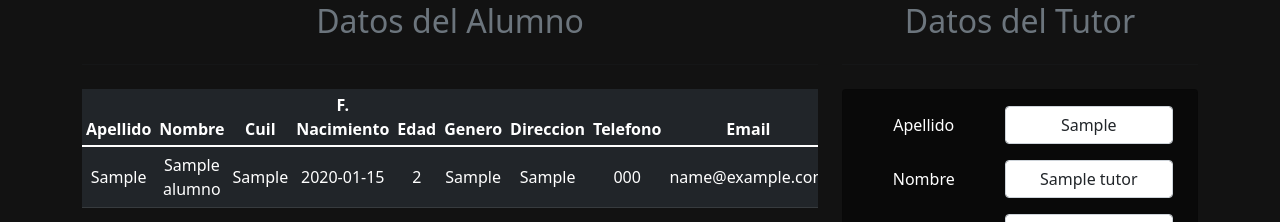
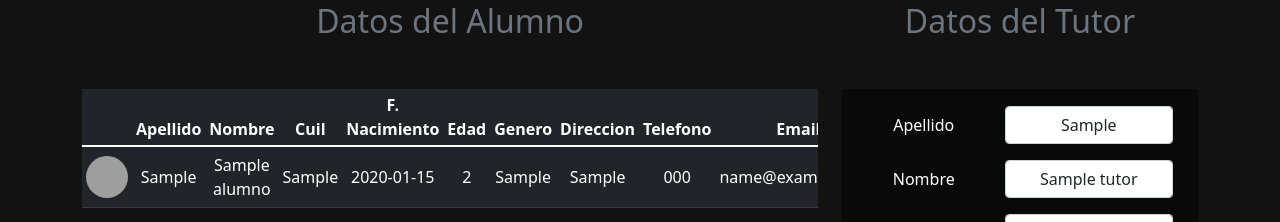
Before and after one commit to leomelgar/siac, a Flask app: page /alumnos/detailAlumno/1 in a window 1280 px wide. Shown: the part 94-316 px from the top of the page. Run offline with Flask 2, Linux system fonts and the light colour scheme; tables that the repository leaves empty hold one stand-in row (values such as "Sample post"); grey boxes are pictures that could not be loaded.

Commit message:
se añade imagen para el alumno

```diff
--- a/templates/alumnos/detailAlumno.html
+++ b/templates/alumnos/detailAlumno.html
@@ -16,6 +16,7 @@
         <table class="table table-dark align-middle table-sm table-hover">
             <thead>
               <tr>
+                <th></th>
                 <th scope="col">Apellido</th>
                 <th scope="col">Nombre</th>
                 <th scope="col">Cuil</th>
@@ -30,6 +31,7 @@
             <tbody>
               {% if alumno %}
               <tr>
+                <td><img src="https://github.com/mdo.png" alt="" width="42" height="42" class="rounded-circle"></td>
                 <td>{{alumno.apellido}}</td>
                 <td>{{alumno.nombre}}</td>
                 <td>{{alumno.cuil}}</td>
```
